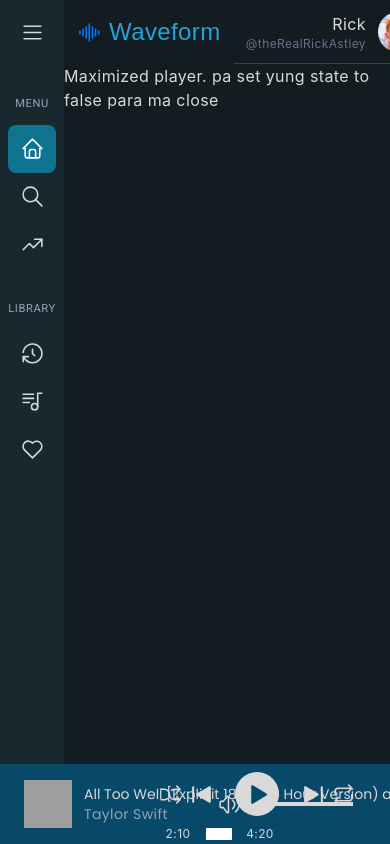
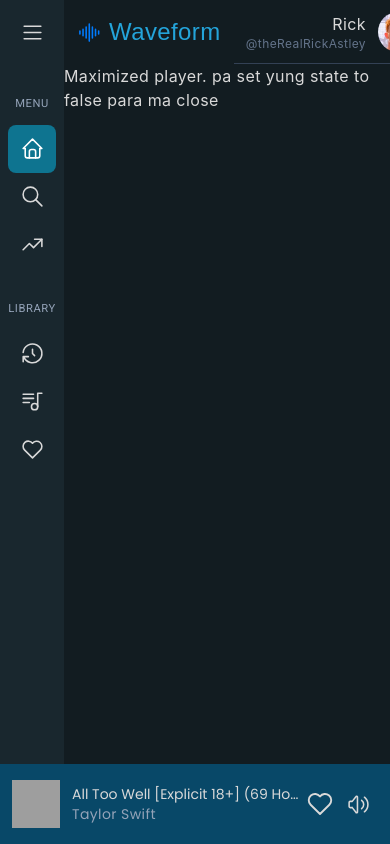
Before and after one commit to Joseph-013/React-finals-Music-App, a React (Create React App) app: page / in a window 390 px wide. Shown: the top 844 px of the page. Built offline with nearby package versions, Linux system fonts and the light colour scheme; grey boxes are pictures that could not be loaded; a web font is replaced by a local one.

Commit message:
player docked responsive

```diff
--- a/src/App.css
+++ b/src/App.css
@@ -1,7 +1,6 @@
 @tailwind base;
 @tailwind components;
 @tailwind utilities;
-
 
 .App {
     text-align: center;
@@ -45,7 +44,7 @@
 
 
 
-.bounds {
+.bounds * {
     border: 1px solid red;
 }
 
--- a/src/components/layoutComponents/Layout.js
+++ b/src/components/layoutComponents/Layout.js
@@ -21,7 +21,7 @@
                 </section>
             </section>
             {/* Player */}
-            <section className="h-20 fixed bottom-0 overflow-hidden w-full z-50 bg-[#084868] px-3 md:px-6 py-1">
+            <section className="h-20 fixed bottom-0 overflow-hidden w-full z-50 bg-[#084868]">
                 <PlayerDocked />
             </section>
         </div>
--- a/src/components/layoutComponents/PlayerDocked.js
+++ b/src/components/layoutComponents/PlayerDocked.js
@@ -6,16 +6,16 @@
 import IconSkipRight from '../icons/IconSkipRight';
 import IconHeart from '../icons/IconHeart';
 import { useState } from "react";
-
+import './VolumePop.css';
 
 function PlayerDocked() {
     const [maximized, useMaximized] = useState(true);
 
     return (
-        <div className="h-full flex flex-row items-center space-x-3">
+        <div className="h-full flex flex-row items-center space-x-3 py-1 sm:px-3">
             {(maximized ? <PlayerFull /> : '')}
-            <div className="w-1/3 h-full flex justify-start items-center">
-                <div className="md:w-52 lg:w-72 flex items-center">
+            <div className="w-3/5 sm:w-6/12 md:w-1/3 h-full flex justify-start items-center">
+                <div className="w-72 md:w-52 lg:w-72 flex items-center">
                     <TrackItemTiny cover="https://upload.wikimedia.org/wikipedia/en/4/47/Taylor_Swift_-_Red_%28Taylor%27s_Version%29.png" title="All Too Well [Explicit 18+] (69 Hour Version) asd asd asd asd asd asd asd" artist="Taylor Swift" />
                     <div className='h-full flex items-center'>
                         <button className='flex items-center justify-center size-10 hover:bg-cyan-700 hover:text-white rounded-full'>
@@ -24,12 +24,43 @@
                     </div>
                 </div>
             </div>
-            <div className="w-1/3 h-full flex justify-center">
-                <TrackControlsLong />
+            <div className="sm:w-5/12 md:w-1/3 h-full hidden sm:flex justify-center">
+                <TrackControls />
             </div>
-            <div className="w-1/3 h-full flex items-center justify-end space-x-9">
+            <div className="w-3/5 sm:w-1/12 md:w-1/3 h-full flex items-center justify-end space-x-9">
 
-                <div className="flex flex-row items-center space-x-2">
+                <div className="flex sm:hidden flex-row items-center pr-3">
+
+                    {/* dropdown content */}
+                    <div className="dropdown flex items-center">
+
+                        <div className="dropdown-content hidden justify-center items-center top-0 bottom-0 h-full w-44 px-5 rounded-full border z-50 border-[#d9d9d9] bg-[#084868]">
+                            <button className="size-10 rounded-full hover:bg-cyan-700 flex justify-center items-center">
+                                <svg xmlns="http://www.w3.org/2000/svg" className="icon icon-tabler icon-tabler-volume" width="25" height="25" viewBox="0 0 24 24" strokeWidth="1.5" stroke="currentColor" fill="none" strokeLinecap="round" strokeLinejoin="round">
+                                    <path stroke="none" d="M0 0h24v24H0z" fill="none" />
+                                    <path d="M15 8a5 5 0 0 1 0 8" />
+                                    <path d="M17.7 5a9 9 0 0 1 0 14" />
+                                    <path d="M6 15h-2a1 1 0 0 1 -1 -1v-4a1 1 0 0 1 1 -1h2l3.5 -4.5a.8 .8 0 0 1 1.5 .5v14a.8 .8 0 0 1 -1.5 .5l-3.5 -4.5" />
+                                </svg>
+                            </button>
+                            <div className="flex-1">
+                                <div className="w-full h-1 bg-[#d9d9d9]"></div>
+                            </div>
+                        </div>
+
+                        <button className="dropbtn flex items-center justify-center size-10 rounded-full hover:bg-cyan-700">
+                            <svg xmlns="http://www.w3.org/2000/svg" className="icon icon-tabler icon-tabler-volume" width="25" height="25" viewBox="0 0 24 24" strokeWidth="1.5" stroke="currentColor" fill="none" strokeLinecap="round" strokeLinejoin="round">
+                                <path stroke="none" d="M0 0h24v24H0z" fill="none" />
+                                <path d="M15 8a5 5 0 0 1 0 8" />
+                                <path d="M17.7 5a9 9 0 0 1 0 14" />
+                                <path d="M6 15h-2a1 1 0 0 1 -1 -1v-4a1 1 0 0 1 1 -1h2l3.5 -4.5a.8 .8 0 0 1 1.5 .5v14a.8 .8 0 0 1 -1.5 .5l-3.5 -4.5" />
+                            </svg>
+                        </button>
+                    </div>
+
+                </div>
+
+                <div className="hidden sm:flex flex-row items-center space-x-2">
                     <button className="size-10 rounded-full hover:bg-cyan-700 flex justify-center items-center">
                         <svg xmlns="http://www.w3.org/2000/svg" className="icon icon-tabler icon-tabler-volume" width="25" height="25" viewBox="0 0 24 24" strokeWidth="1.5" stroke="currentColor" fill="none" strokeLinecap="round" strokeLinejoin="round">
                             <path stroke="none" d="M0 0h24v24H0z" fill="none" />
@@ -56,7 +87,7 @@
                     </div>
                 </div>
 
-                <button className="text-[#d9d9d9]">
+                <button className="text-[#d9d9d9] hidden md:block">
                     <svg xmlns="http://www.w3.org/2000/svg" className="icon icon-tabler icon-tabler-window-minimize" width="25" height="25" viewBox="0 0 24 24" strokeWidth="1.5" stroke="currentColor" fill="none" strokeLinecap="round" strokeLinejoin="round">
                         <path stroke="none" d="M0 0h24v24H0z" fill="none" />
                         <path d="M3 16m0 1a1 1 0 0 1 1 -1h3a1 1 0 0 1 1 1v3a1 1 0 0 1 -1 1h-3a1 1 0 0 1 -1 -1z" />
@@ -78,11 +109,11 @@
     )
 }
 
-function TrackControlsLong({ className }) {
+function TrackControls({ className }) {
     return (
         <div className={`${className} w-full flex flex-col items-center justify-between`}>
-            <div className="flex-1 flex w-full justify-between items-center pb-2">
-                <button className="flex items-center justify-center rounded-full size-9 hover:bg-cyan-700">
+            <div className="flex-1 flex w-full justify-center md:justify-between items-center md:pb-2">
+                <button className="hidden md:flex items-center justify-center rounded-full size-9 hover:bg-cyan-700">
                     <IconShuffle size={"25"} />
                 </button>
 
@@ -98,11 +129,11 @@
                     </button>
                 </div>
 
-                <button className="flex items-center justify-center rounded-full size-9 hover:bg-cyan-700">
+                <button className="hidden md:flex items-center justify-center rounded-full size-9 hover:bg-cyan-700">
                     <IconRepeat size={"25"} />
                 </button>
             </div>
-            <div className="w-full flex text-xs space-x-2 h-3">
+            <div className="w-full hidden md:flex text-xs space-x-2 h-3">
                 <div className="flex items-center w-10 justify-center">2:10</div>
                 <div className="flex-1 flex justify-center bg-white"></div>
                 <div className="flex items-center w-10 justify-center">4:20</div>
--- /dev/null
+++ b/src/components/layoutComponents/VolumePop.css
@@ -0,0 +1,17 @@
+.dropdown {
+    position: relative;
+    display: inline-block;
+}
+
+.dropdown-content {
+    position: absolute;
+    left: -11rem;
+}
+
+.dropdown:hover .dropdown-content {
+    display: flex;
+}
+
+.dropdown:click .dropdown-content {
+    display: flex;
+}
```
